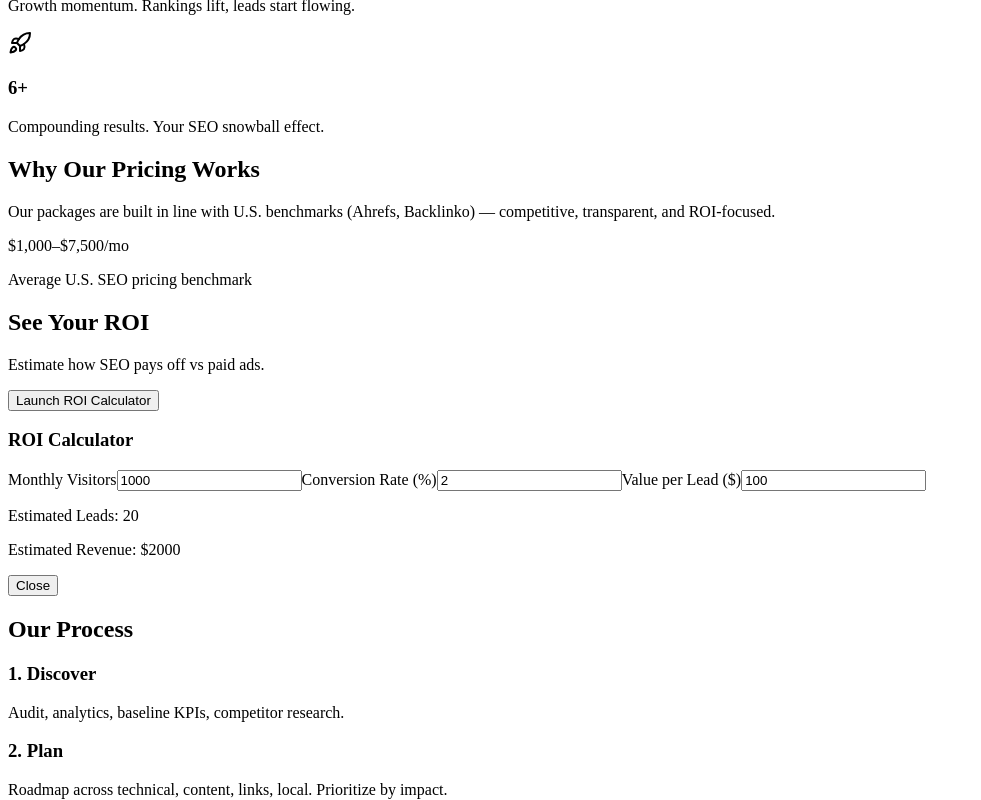
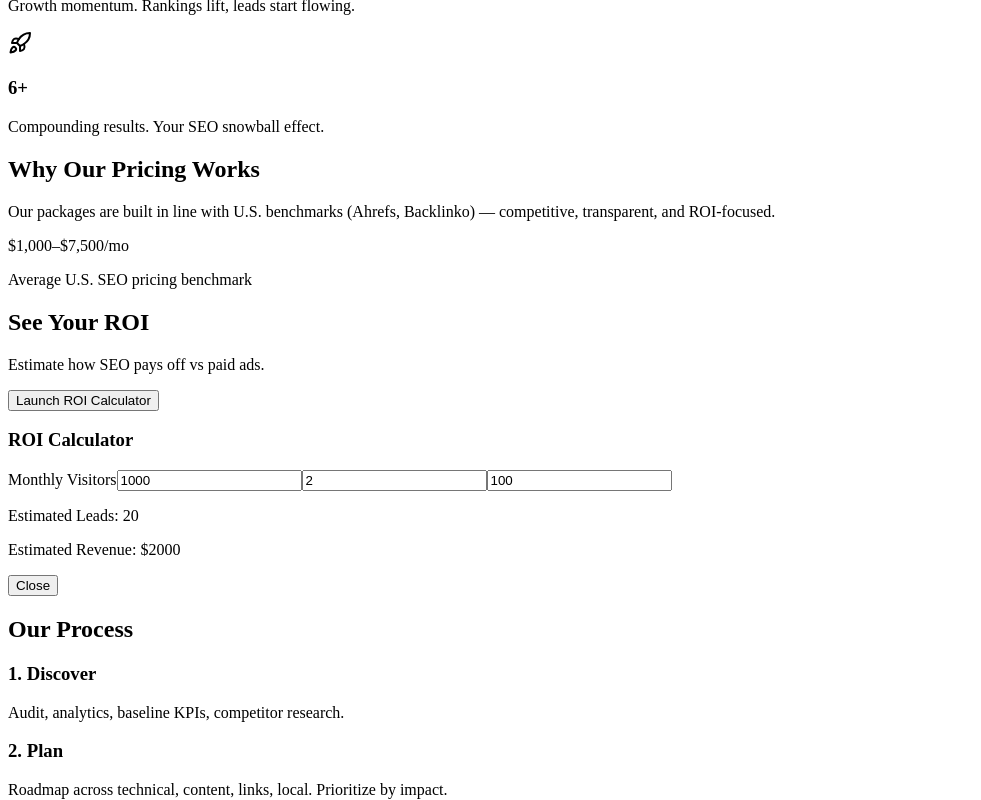
Before and after one commit to josephjoshuangushual-create/seo-pricing-page, a Next.js app: page / in a window 1280 px wide. Both pictures are taken after a click on the button "Launch ROI Calculator". Shown: the part 1672-2472 px from the top of the page, without its empty margins (0-981 px from the left). Built offline with nearby package versions, Linux system fonts and the light colour scheme.

Commit message:
Update page.jsx

```diff
--- a/src/app/page.jsx
+++ b/src/app/page.jsx
@@ -413,23 +413,19 @@ export default function SEOPricingLandingPage() {
   type="number"
   value={visitors}
   onChange={(e) => setVisitors(Number(e.target.value))}
-                  className="w-full mb-4 rounded border p-2 text-black placeholder-slate-500 bg-white"
+  className="w-full mb-4 rounded border p-2 text-black placeholder:text-black/60 bg-white"
 />
-
-                <label className="block mb-2 text-sm">Conversion Rate (%)</label>
 <input
   type="number"
   value={conversion}
   onChange={(e) => setConversion(Number(e.target.value))}
-                  className="w-full mb-4 rounded border p-2 text-black placeholder-slate-500 bg-white"
+  className="w-full mb-4 rounded border p-2 text-black placeholder:text-black/60 bg-white"
 />
-
-                <label className="block mb-2 text-sm">Value per Lead ($)</label>
 <input
   type="number"
   value={value}
   onChange={(e) => setValue(Number(e.target.value))}
-                  className="w-full mb-4 rounded border p-2 text-black placeholder-slate-500 bg-white"
+  className="w-full mb-4 rounded border p-2 text-black placeholder:text-black/60 bg-white"
 />
 
                 <p className="mt-2 text-slate-800 dark:text-slate-200">Estimated Leads: {leads}</p>
```
Lines whose indentation alone changed are shown as unchanged.
